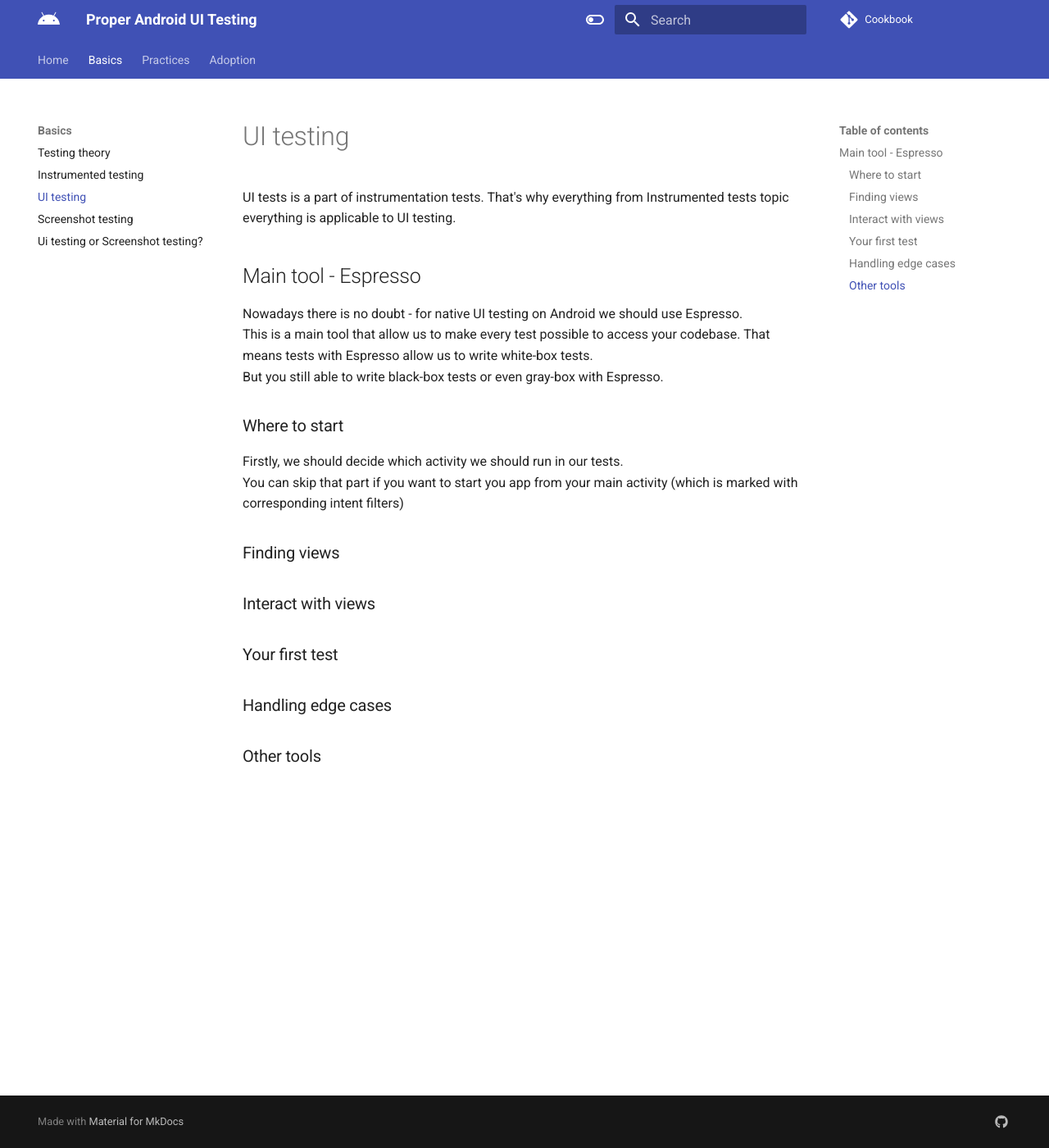
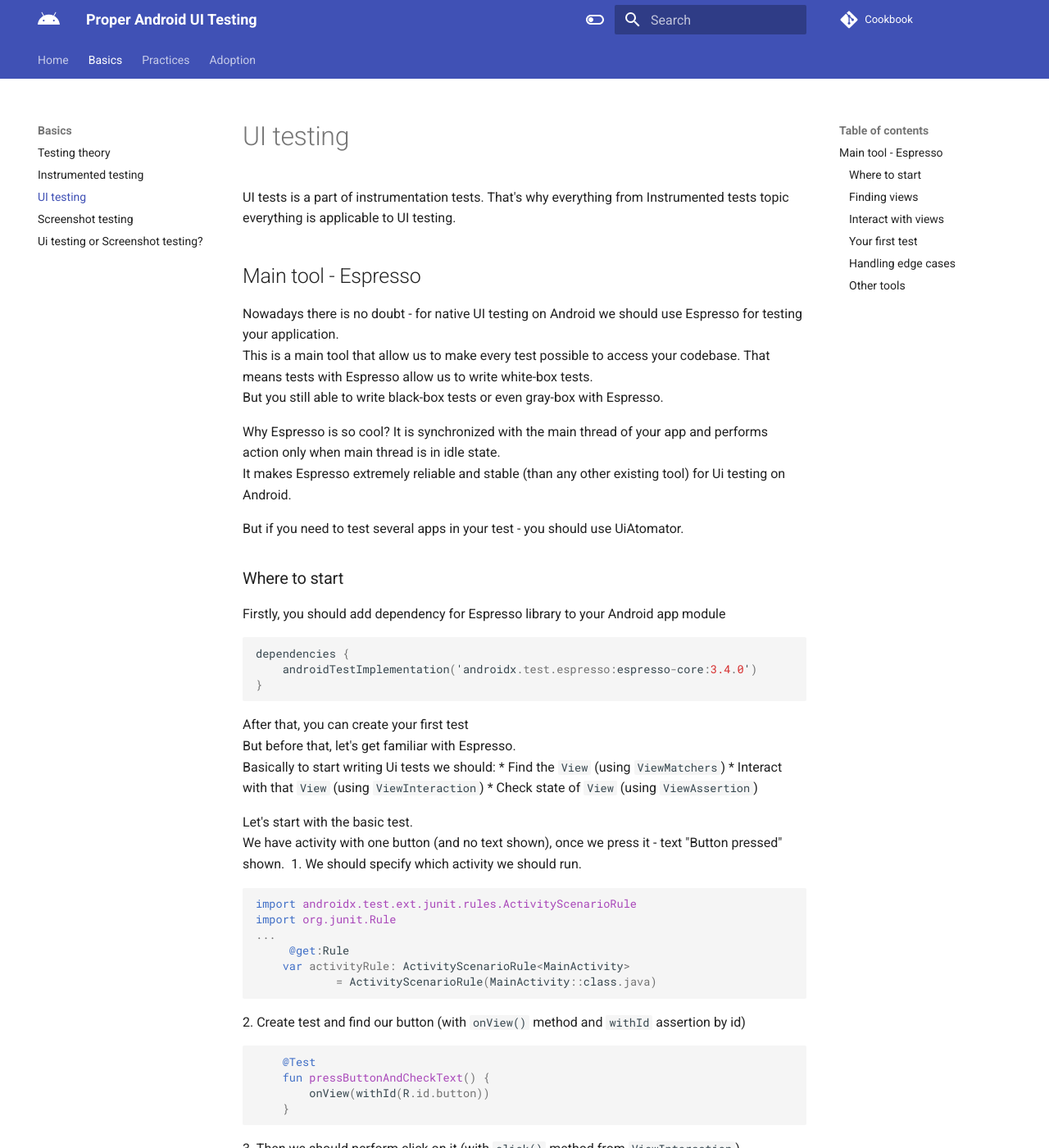
Before and after one commit to android-ui-testing/Cookbook, an MkDocs documentation site: the page built from docs/content/basics/ui_testing.md, in a window 1280 px wide and 1400 px high. Shown: the whole window at 82% size. Built offline with MkDocs 1.6.1 and Material for MkDocs 9.7.7, drawn with Linux system fonts in a browser that asks for light colours; comment, search, counter and statistics services are not loaded; some of the changed text lies outside the part shown.

Commit message:
ui testing additions

````diff
--- a/docs/content/basics/ui_testing.md
+++ b/docs/content/basics/ui_testing.md
@@ -5,15 +5,89 @@
 
 ## Main tool - Espresso
 
-Nowadays there is no doubt - for native UI testing on Android we should use Espresso.
+Nowadays there is no doubt - for native UI testing on Android we should use Espresso for testing your application.
 <br/> This is a main tool that allow us to make every test possible to access your codebase. That means tests with Espresso allow us to write white-box tests.
 <br/>But you still able to write black-box tests or even gray-box with Espresso.
 
+Why Espresso is so cool? It is synchronized with the main thread of your app and performs action only when main thread is in idle state.
+<br/>It makes Espresso extremely reliable and stable (than any other existing tool) for Ui testing on Android.
+
+But if you need to test several apps in your test - you should use UiAtomator.
+
 ### Where to start
 
-Firstly, we should decide which activity we should run in our tests.
-<br/>You can skip that part if you want to start you app from your main activity (which is marked with corresponding intent filters)
+Firstly, you should add dependency for Espresso library to your Android app module
 
+```kotlin
+dependencies {
+    androidTestImplementation('androidx.test.espresso:espresso-core:3.4.0')
+}
+```
+After that, you can create your first test
+<br/>But before that, let's get familiar with Espresso.
+<br/>Basically to start writing Ui tests we should:
+* Find the `View` (using `ViewMatchers`)
+* Interact with that `View` (using `ViewInteraction`)
+* Check state of `View` (using `ViewAssertion`)
+
+Let's start with the basic test.
+<br/>We have activity with one button (and no text shown), once we press it - text "Button pressed" shown.
+<image of app with ids>
+1. We should specify which activity we should run.
+```kotlin
+import androidx.test.ext.junit.rules.ActivityScenarioRule
+import org.junit.Rule
+...
+     @get:Rule
+    var activityRule: ActivityScenarioRule<MainActivity>
+            = ActivityScenarioRule(MainActivity::class.java)
+```
+2. Create test and find our button (with `onView()` method and `withId` assertion by id)
+```kotlin
+    @Test
+    fun pressButtonAndCheckText() {
+        onView(withId(R.id.button))
+    }
+```
+3. Then we should perform click on it (with `click()` method from `ViewInteraction`)
+```kotlin
+    @Test
+    fun pressButtonAndCheckText() {
+        onView(withId(R.id.button))
+            .perform(click())
+    }
+```
+4. And finally, let's check that our text is shown (find the `TextView` and assert that it is displayed)
+```kotlin
+    @Test
+    fun pressButtonAndCheckText() {
+        ...
+        onView(withId(R.id.textview))
+            .check(matches(isDisplayed()))
+    }
+```
+Once we run it (run it as usual test, but you should connect real phone or run emulator), we will see standard test result
+<image with result>
+
+Final code of our test
+```kotlin
+@RunWith(AndroidJUnit4::class)
+class ExampleInstrumentedTest {
+
+    @get:Rule
+    var activityRule: ActivityScenarioRule<MainActivity>
+            = ActivityScenarioRule(MainActivity::class.java)
+
+    @Test
+    fun pressButtonAndCheckText() {
+        onView(withId(R.id.button))
+            .perform(click())
+
+        onView(withId(R.id.textview))
+            .check(matches(isDisplayed()))
+    }
+}
+```
 ### Finding views
 
 ### Interact with views
````
